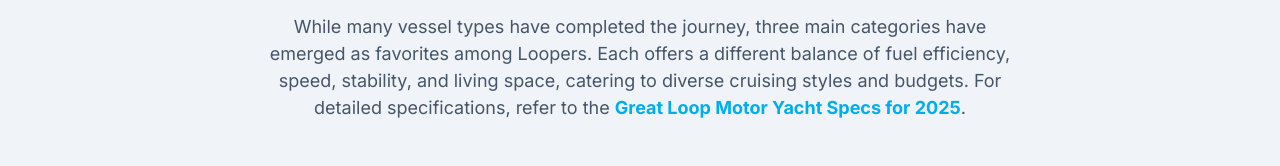
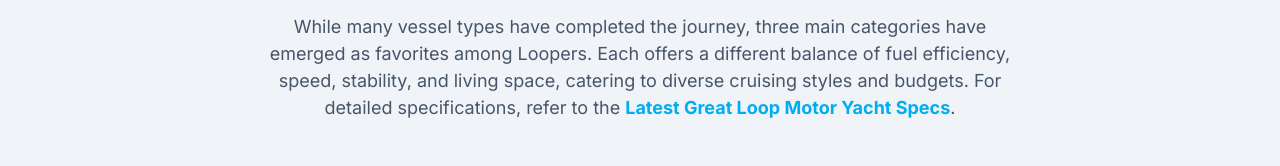
Before and after one commit to rrmajiros/Yacht-Selection-Guide, a plain HTML site: page infog.html in a window 1280 px wide. Shown: the part 1638-1804 px from the top of the page. Drawn offline with nearby package versions, Linux system fonts and the light colour scheme.

Commit message:
Update infog.html

```diff
--- a/infog.html
+++ b/infog.html
@@ -174,7 +174,7 @@
         <section id="yachts" class="py-12">
             <h2 class="section-title">Top Motor Yacht Categories for the Loop</h2>
             <p class="section-subtitle">
-                While many vessel types have completed the journey, three main categories have emerged as favorites among Loopers. Each offers a different balance of fuel efficiency, speed, stability, and living space, catering to diverse cruising styles and budgets. For detailed specifications, refer to the <a href="https://docs.google.com/document/d/e/2PACX-1vS51mxrisk8ae5lUKeuZIrpztFl-v10JMjvHf0MOYQy35TcNZlpsyrwrduvtJFt4qMVn6OhiecaMmNR/pub" target="_blank" class="text-[#00AEEF] hover:underline font-bold">Great Loop Motor Yacht Specs for 2025</a>.
+                While many vessel types have completed the journey, three main categories have emerged as favorites among Loopers. Each offers a different balance of fuel efficiency, speed, stability, and living space, catering to diverse cruising styles and budgets. For detailed specifications, refer to the <a href="https://docs.google.com/document/d/e/2PACX-1vS51mxrisk8ae5lUKeuZIrpztFl-v10JMjvHf0MOYQy35TcNZlpsyrwrduvtJFt4qMVn6OhiecaMmNR/pub" target="_blank" class="text-[#00AEEF] hover:underline font-bold">Latest Great Loop Motor Yacht Specs</a>.
             </p>
             <div class="grid grid-cols-1 lg:grid-cols-3 gap-8">
                 <div class="bg-white p-6 rounded-lg shadow-md flex flex-col">
```
